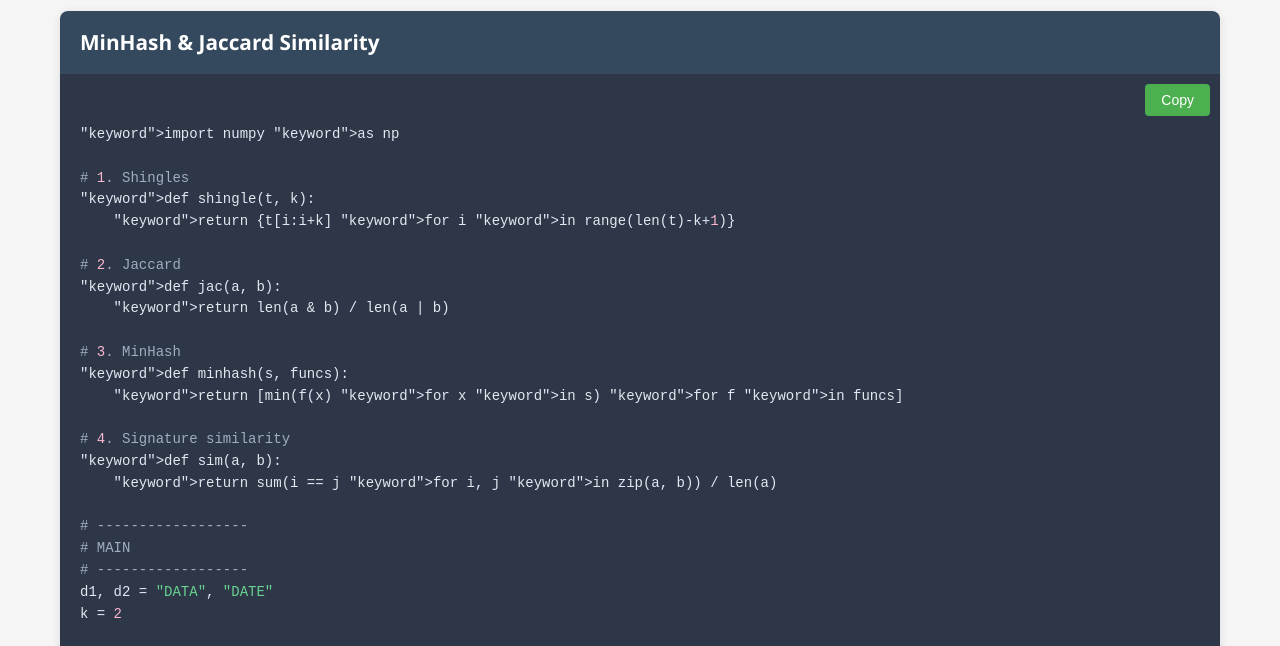
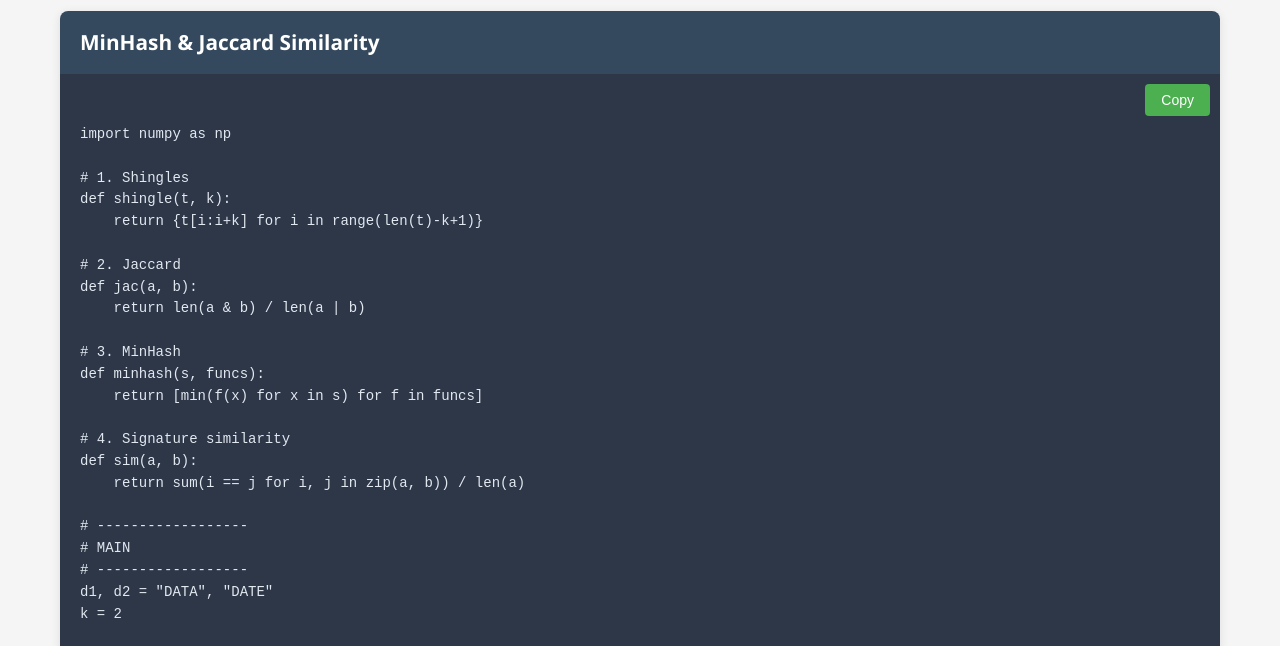
Before and after one commit to sohamshetye-git/bigdata, a website: page index.html in a window 1280 px wide. Shown: the part 144-790 px from the top of the page. Drawn offline with Linux system fonts and the light colour scheme.

Commit message:
Fix syntax highlighting issue - clean code display and copy functionality

```diff
--- a/script.js
+++ b/script.js
@@ -3,7 +3,6 @@ function copyCode(button) {
     const text = codeBlock.textContent;
 
     navigator.clipboard.writeText(text).then(() => {
-        // Change button text and style temporarily
         const originalText = button.textContent;
         button.textContent = 'Copied!';
         button.classList.add('copied');
@@ -15,7 +14,6 @@ function copyCode(button) {
     }).catch(err => {
         console.error('Failed to copy text: ', err);
 
-        // Fallback for older browsers
         const textArea = document.createElement('textarea');
         textArea.value = text;
         document.body.appendChild(textArea);
@@ -32,26 +30,3 @@ function copyCode(button) {
         }, 2000);
     });
 }
-
-// Add some basic syntax highlighting
-document.addEventListener('DOMContentLoaded', function() {
-    const codeBlocks = document.querySelectorAll('code');
-
-    codeBlocks.forEach(block => {
-        let html = block.innerHTML;
-
-        // Highlight Python keywords
-        html = html.replace(/\b(def|import|from|for|if|else|elif|return|class|try|except|with|as|in|and|or|not|True|False|None|print)\b/g, '<span class="keyword">$1</span>');
-
-        // Highlight strings
-        html = html.replace(/(["'])((?:\\.|(?!\1)[^\\])*?)\1/g, '<span class="string">$1$2$1</span>');
-
-        // Highlight comments
-        html = html.replace(/(#.*$)/gm, '<span class="comment">$1</span>');
-
-        // Highlight numbers
-        html = html.replace(/\b(\d+\.?\d*)\b/g, '<span class="number">$1</span>');
-
-        block.innerHTML = html;
-    });
-});
--- a/styles.css
+++ b/styles.css
@@ -93,10 +93,11 @@ code {
 }
 
 /* Syntax highlighting */
-.keyword { color: #f56565; }
-.string { color: #68d391; }
-.comment { color: #a0aec0; }
-.number { color: #fbb6ce; }
+.keyword { color: #ff6b6b; }
+.string { color: #4ecdc4; }
+.comment { color: #95a5a6; }
+.number { color: #f39c12; }
+.function { color: #9b59b6; }
 
 @media (max-width: 768px) {
     .container {
```
